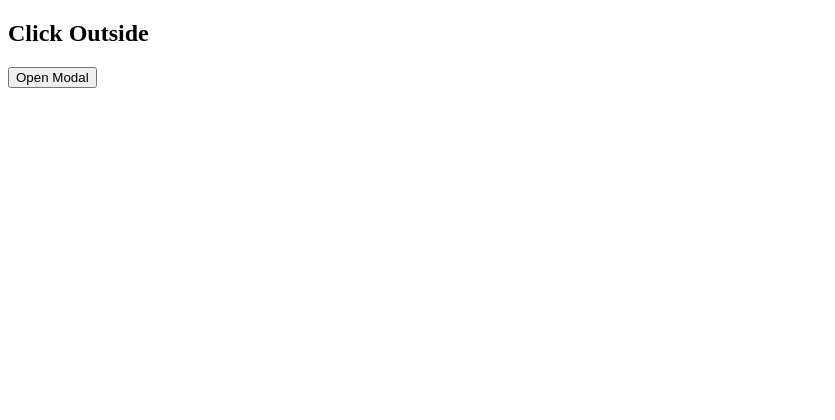
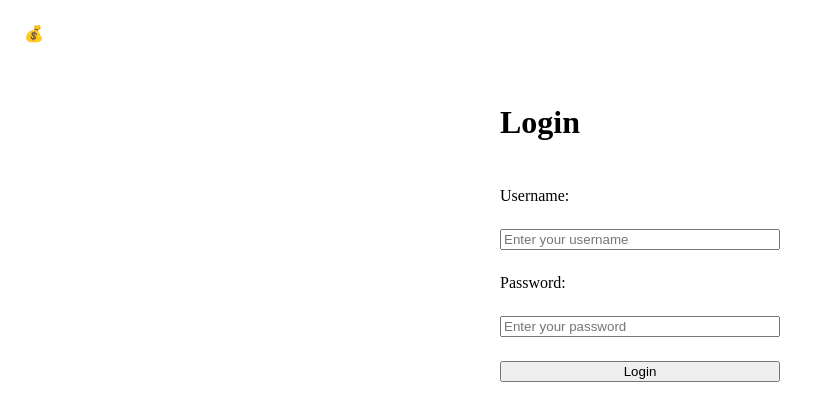
Before and after one commit to kritikam123/react-practice, a React (Vite) app: page / in a window 1280 px wide. Shown: the top 420 px of the page, without its empty margins (0-835 px from the left). Built offline with nearby package versions, Linux system fonts and the light colour scheme.

Commit message:
Learn usecontext

```diff
--- /dev/null
+++ b/src/22_Dashboard.jsx
@@ -0,0 +1,36 @@
+export function Dashboard() {
+  const transactions = [
+    { id: 1, date: "2023-05-01", description: "Deposit", amount: 1000.0 },
+    { id: 2, date: "2023-05-02", description: "Withdrawal", amount: 100.0 },
+    { id: 3, date: "2023-05-03", description: "Purchase", amount: 50.0 },
+    { id: 4, date: "2023-05-04", description: "Deposit", amount: 200.75 },
+  ];
+  return (
+    <section>
+      <h1>Account Summary</h1>
+      <div>
+        <strong>Balance</strong> Rs. 2000000
+      </div>
+      <div>
+        <table>
+          <thead>
+            <tr>
+              <th>Date</th>
+              <th>Description</th>
+              <th>Amount</th>
+            </tr>
+          </thead>
+          <tbody>
+            {transactions.map((transaction) => (
+              <tr key={transaction.id}>
+                <td>{transaction.date}</td>
+                <td>{transaction.description}</td>
+                <td>${transaction.amount.toFixed(2)}</td>
+              </tr>
+            ))}
+          </tbody>
+        </table>
+      </div>
+    </section>
+  );
+}
--- /dev/null
+++ b/src/22_Navbar.jsx
@@ -0,0 +1,94 @@
+import { createContext, useContext, useState } from "react";
+import { Dashboard } from "./22_Dashboard";
+
+const authContext = createContext({
+  isAuthenticated: false,
+  login: () => {},
+  logout: () => {},
+});
+
+export function AuthProvider({ children }) {
+  const [isAuthenticated, setIsAuthenticated] = useState(false);
+
+  const login = (username, password) => {
+    if (username === "admin" && password === "1234") {
+      setIsAuthenticated(true);
+    } else {
+      alert("Invalid username or password");
+    }
+  };
+
+  const logout = () => {
+    setIsAuthenticated(false);
+  };
+
+  return (
+    <authContext.Provider value={{ isAuthenticated, login, logout }}>
+      {children}
+    </authContext.Provider>
+  );
+}
+
+export function LoginForm() {
+  const { login } = useContext(authContext);
+
+  const handleSubmit = (event) => {
+    event.preventDefault();
+
+    const formData = new FormData(event.target);
+    const username = formData.get("username");
+    const password = formData.get("password");
+
+    login(username, password);
+  };
+
+  return (
+    <form onSubmit={handleSubmit}>
+      <h1>Login</h1>
+
+      <label htmlFor="username">Username:</label>
+      <input
+        type="text"
+        id="username"
+        name="username"
+        placeholder="Enter your username"
+        required
+      />
+
+      <label htmlFor="password">Password:</label>
+      <input
+        type="password"
+        id="password"
+        name="password"
+        placeholder="Enter your password"
+        required
+      />
+
+      <button type="submit">Login</button>
+    </form>
+  );
+}
+
+export function NavBar() {
+  const { logout, isAuthenticated } = useContext(authContext);
+
+  return (
+    <nav>
+      <span role="img" aria-label="Money bags emoji">
+        💰
+      </span>
+
+      {isAuthenticated && (
+        <button className="link" onClick={logout}>
+          Logout
+        </button>
+      )}
+    </nav>
+  );
+}
+
+export function Main() {
+  const { isAuthenticated } = useContext(authContext);
+
+  return <main>{isAuthenticated ? <Dashboard /> : <LoginForm />}</main>;
+}
--- a/src/App.css
+++ b/src/App.css
@@ -1,12 +1,34 @@
-textarea {
-  resize: none;
-  border: none;
-  width: 100%;
-  border-bottom: 1px solid black;
-  border-radius: 0px;
+section {
+  margin-top: 24px;
 }
 
-textarea:focus {
-  outline: none;
-  border-color: white;
+nav {
+  background: var(--charcoal);
+  padding: 16px;
+  display: flex;
+  justify-content: space-between;
+  align-items: center;
 }
+
+nav button.link {
+  padding: 0px;
+}
+
+main {
+  max-width: 35ch;
+  margin: auto;
+}
+
+form {
+  display: grid;
+  gap: 24px;
+  margin-top: 24px;
+}
+
+table {
+  font-size: 14px;
+  font-family: monospace;
+  position: relative;
+  width: 100%;
+  margin-top: 24px;
+}
--- a/src/App.jsx
+++ b/src/App.jsx
@@ -17,7 +17,13 @@ import { TextInput } from "./16_TextInput";
 import { VideoPlayer } from "./17_VideoPlayer";
 import { FieldNotes } from "./18_FieldNotes";
 import { ClickOutside } from "./19_ClickOutside";
+import { AuthProvider, Main, NavBar } from "./22_Navbar";
 
 export default function App() {
-  return <ClickOutside />;
+  return (
+    <AuthProvider>
+      <NavBar />
+      <Main />
+    </AuthProvider>
+  );
 }
```
Also changed, not shown: src/21_FollowTheLeader.jsx (added, +23 -0 lines).
